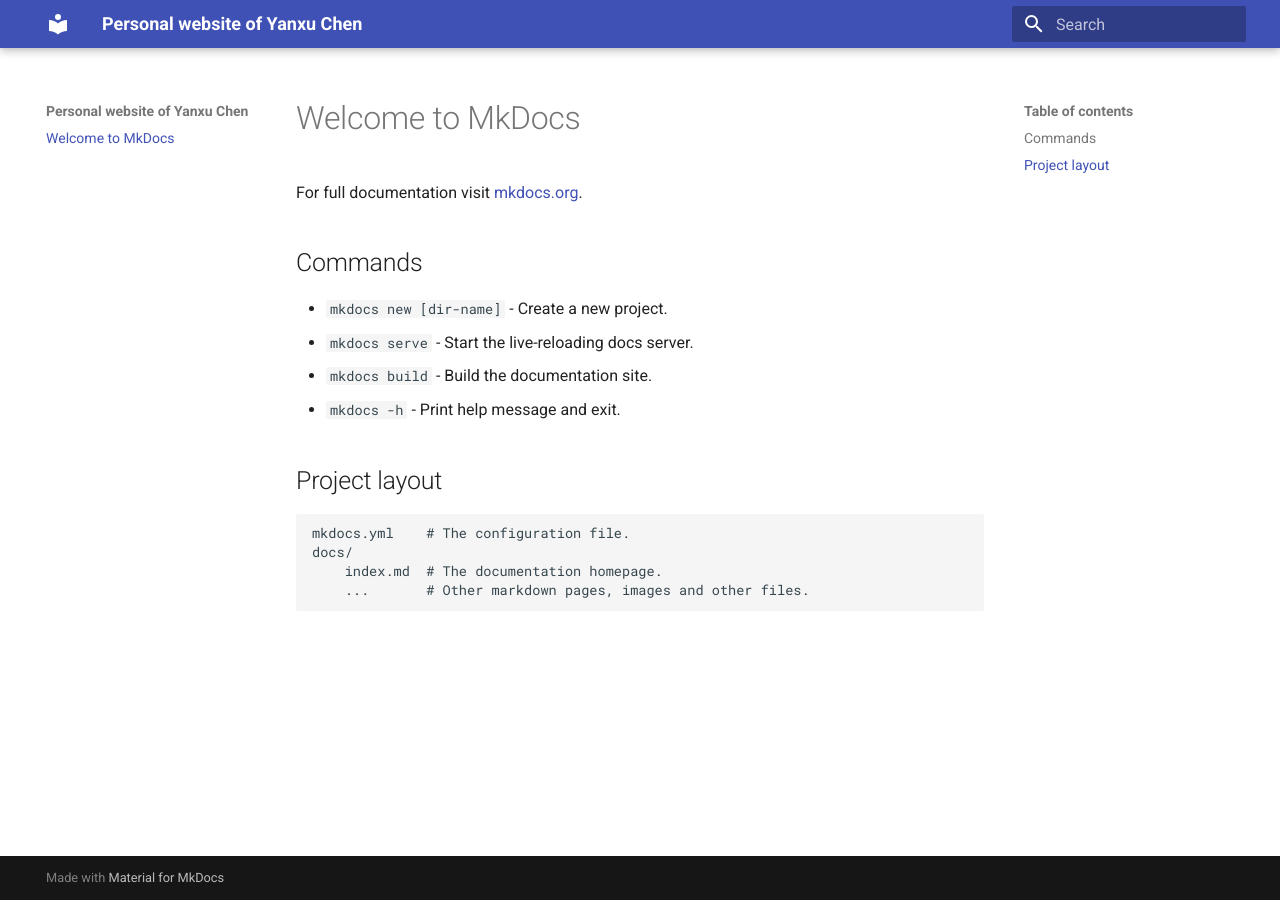
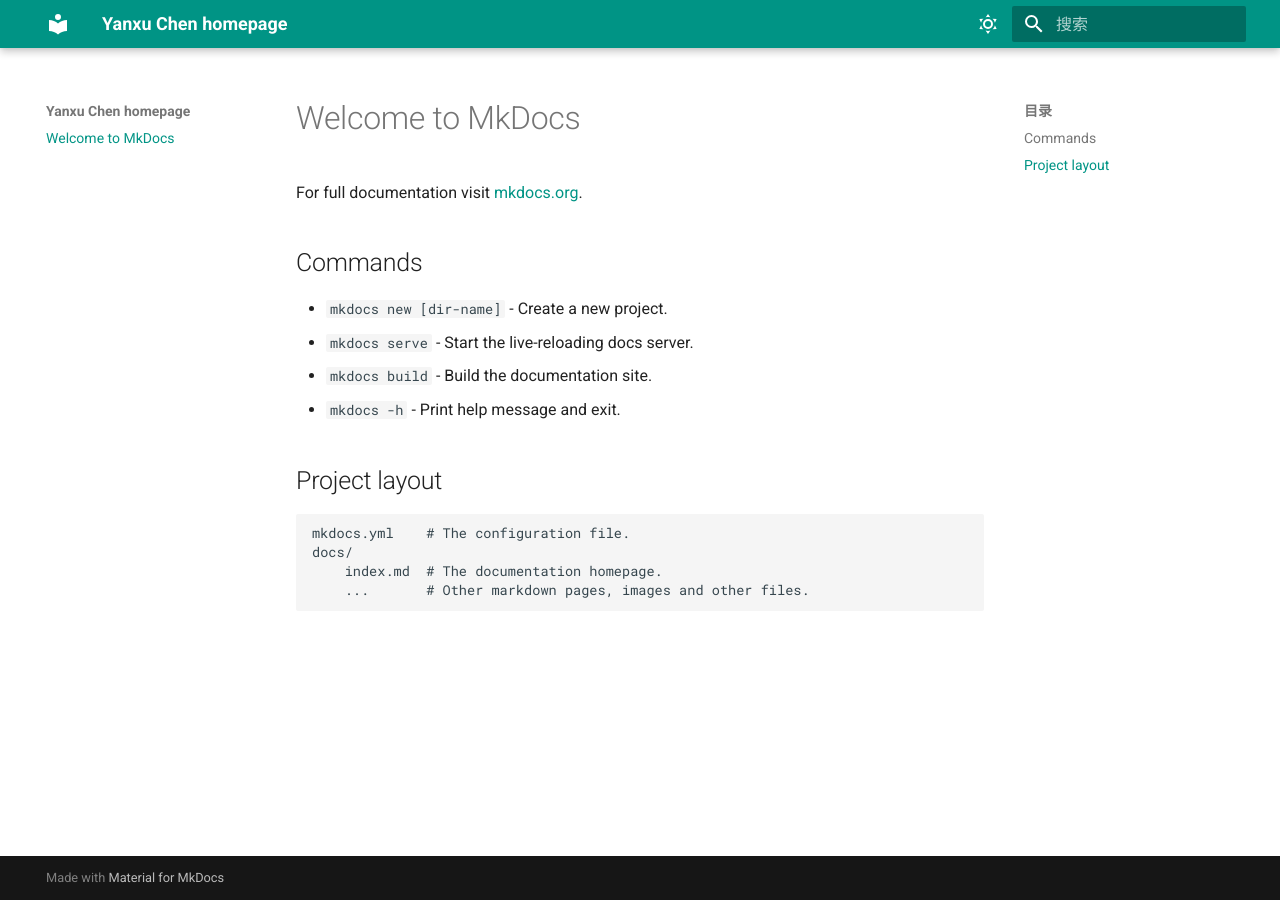
Before and after one commit to DerrickMarcus/DerrickMarcus.github.io, an MkDocs documentation site: the page built from docs/index.md, in a window 1280 px wide. Built offline with MkDocs 1.6.1 and Material for MkDocs 9.7.7, drawn with Linux system fonts in a browser that asks for light colours.

```diff
--- a/mkdocs.yml
+++ b/mkdocs.yml
@@ -1,5 +1,32 @@
-site_name: Personal website of Yanxu Chen
+site_name: Yanxu Chen homepage
 sit_url: https://DerrickMarcus.github.io
 site_author: Yanxu Chen
 theme:
   name: material
+
+  palette:
+
+    # Toggle light mode
+    - scheme: default
+      primary: teal
+      accent: teal
+      toggle:
+        icon: material/weather-sunny
+        name: Switch to light mode
+
+    # Toggle dark mode
+    - scheme: slate
+      primary: blue
+      accent: blue
+      toggle:
+        icon: material/weather-night
+        name: Switch to dark mode
+
+  font:
+    text: Roboto
+    code: Roboto Mono
+
+  language: zh
+
+  icon:
+    logo: material/library
```
